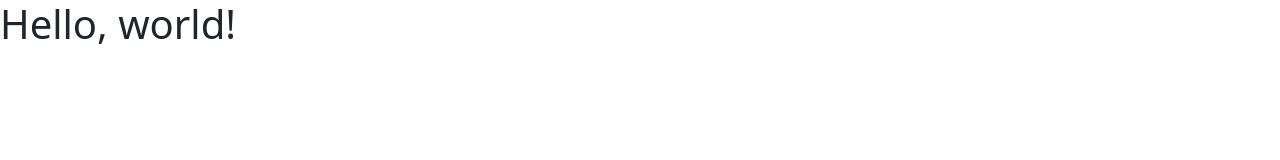
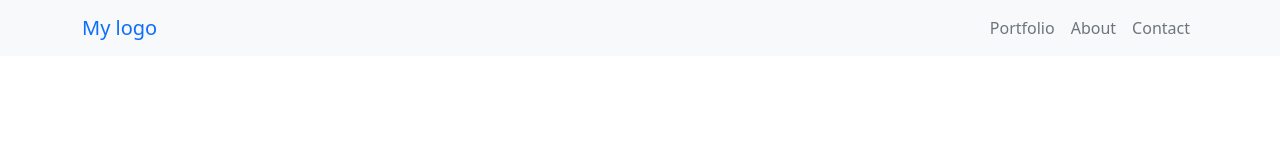
Before and after one commit to ilyassatlassi/boostraap, a plain HTML site: page index.html in a window 1280 px wide. Drawn offline with nearby package versions, Linux system fonts and the light colour scheme.

Commit message:
Create the navbar

```diff
--- a/index.html
+++ b/index.html
@@ -7,7 +7,28 @@
     <link href="https://cdn.jsdelivr.net/npm/bootstrap@5.2.2/dist/css/bootstrap.min.css" rel="stylesheet" integrity="sha384-Zenh87qX5JnK2Jl0vWa8Ck2rdkQ2Bzep5IDxbcnCeuOxjzrPF/et3URy9Bv1WTRi" crossorigin="anonymous">
   </head>
   <body>
-    <h1>Hello, world!</h1>
+  <!-- As a heading -->
+  <nav class="navbar navbar-expand-sm navbar-light bg-light">
+    <div class="container">
+      <span class="navbar-brand mb-0 h1  text-primary">My logo</span>
+      <div class="collapse navbar-collapse" id="menu">
+      <ul class="navbar-nav ms-auto">
+        <li class="nav-item">
+          <a class="nav-link text-secondary" aria-current="page" href="#">Portfolio</a>
+        </li>
+        <li class="nav-item">
+          <a class="nav-link text-secondary" href="#">About</a>
+        </li>
+        <li class="nav-item">
+          <a class="nav-link text-secondary" href="#">Contact</a>
+        </li>
+      </ul>
+      </div>
+      <button class="navbar-toggler border-0" type="button" data-bs-toggle="collapse" data-bs-target="#menu">
+        <span class="navbar-toggler-icon "></span>
+      </button>
+    </div>
+  </nav>
     <script src="https://cdn.jsdelivr.net/npm/bootstrap@5.2.2/dist/js/bootstrap.bundle.min.js" integrity="sha384-OERcA2EqjJCMA+/3y+gxIOqMEjwtxJY7qPCqsdltbNJuaOe923+mo//f6V8Qbsw3" crossorigin="anonymous"></script>
   </body>
 </html>
```
